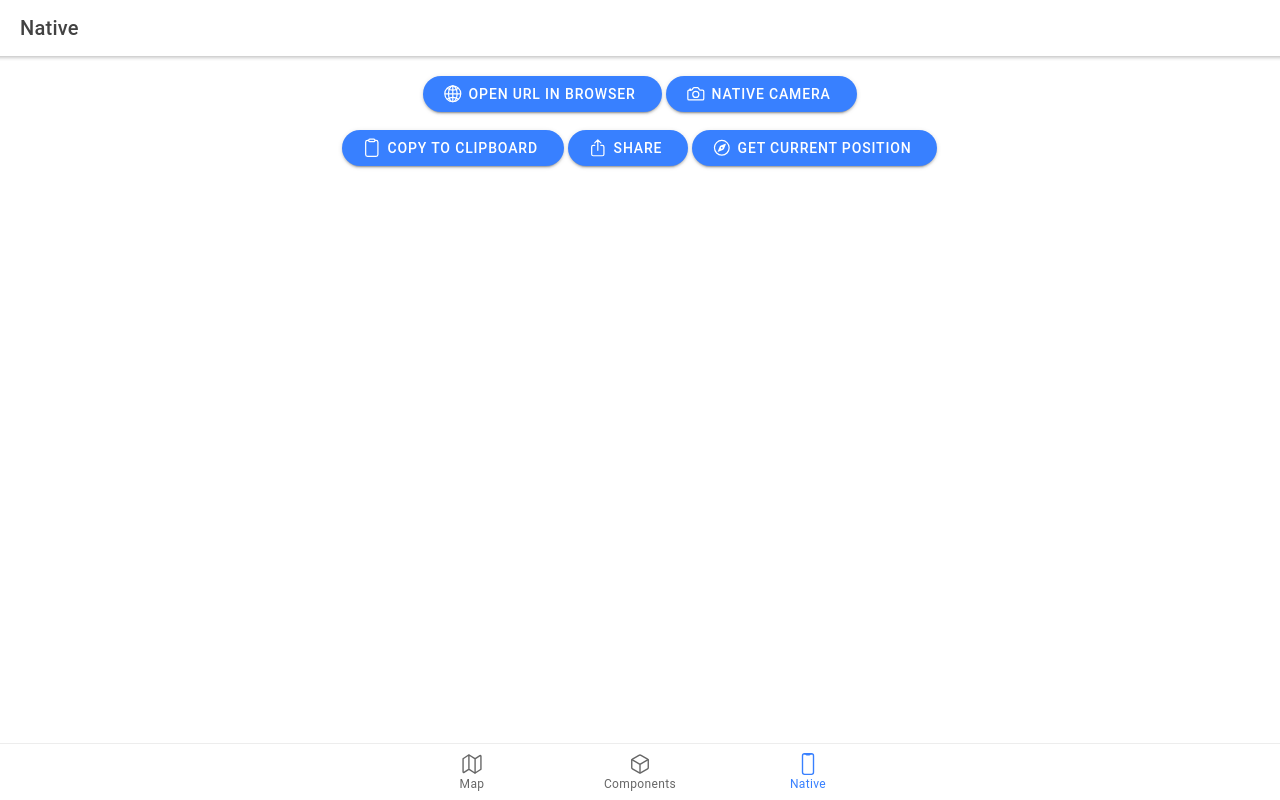
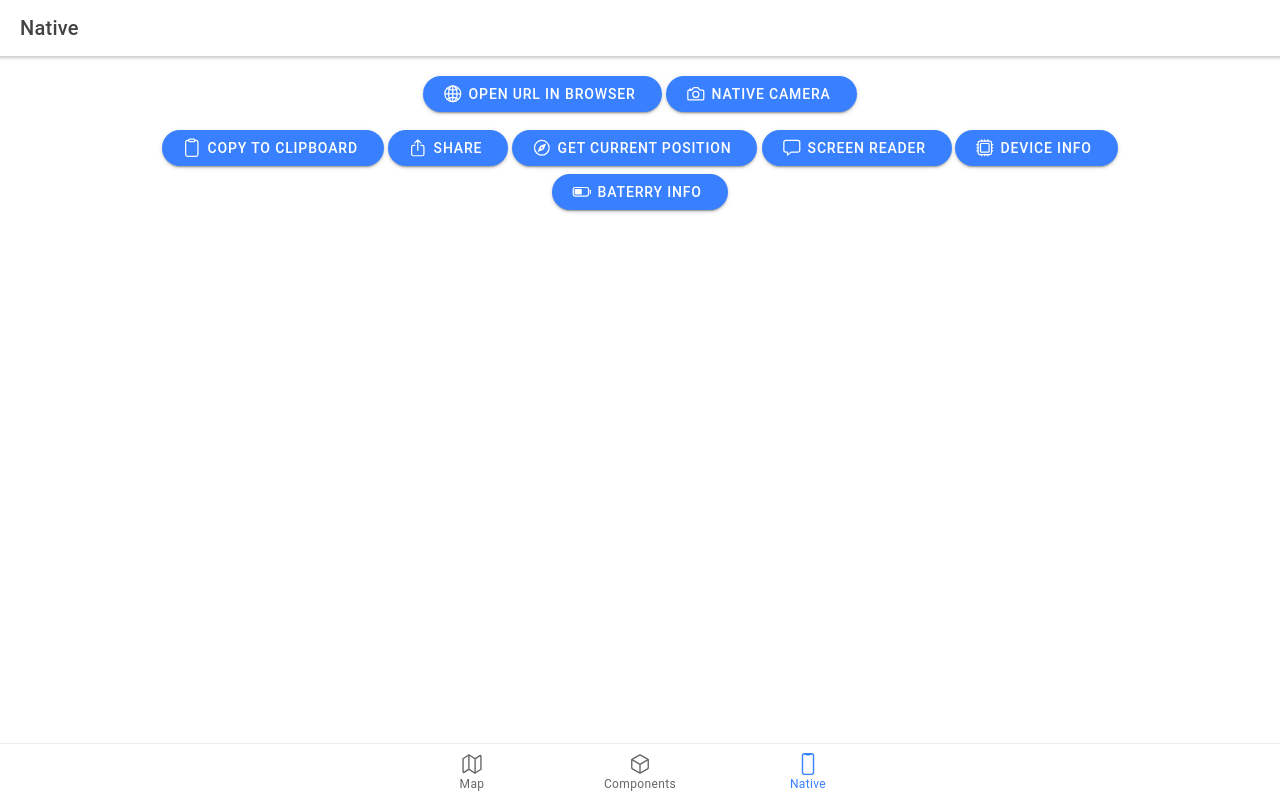
Before and after one commit to codesyntax/ionic-react-capacitor-demo, a React (Create React App) app: page /tab3 in a window 1280 px wide. Built offline with nearby package versions, Linux system fonts and the light colour scheme.

Commit message:
nativeDevice

```diff
--- a/package.json
+++ b/package.json
@@ -8,9 +8,11 @@
     "@capacitor/camera": "^1.2.4",
     "@capacitor/clipboard": "^1.0.7",
     "@capacitor/core": "3.4.0",
+    "@capacitor/device": "^1.1.2",
     "@capacitor/geolocation": "^1.3.1",
     "@capacitor/haptics": "1.1.4",
     "@capacitor/keyboard": "1.2.1",
+    "@capacitor/screen-reader": "^1.0.7",
     "@capacitor/share": "^1.1.1",
     "@capacitor/status-bar": "1.0.7",
     "@ionic/pwa-elements": "^3.1.1",
--- /dev/null
+++ b/src/native-components/NativeDevice.tsx
@@ -0,0 +1,56 @@
+import { IonButton, IonIcon, useIonAlert } from "@ionic/react";
+import { hardwareChipOutline, batteryHalfOutline } from "ionicons/icons";
+import { BatteryInfo, Device, DeviceInfo } from "@capacitor/device";
+import { useState } from "react";
+const NativeShare: React.FC = () => {
+  // const [deviceInfo, setDeviceInfo] = useState<DeviceInfo>();
+  // const [batteryInfo, setBatteryInfo] = useState<BatteryInfo>();
+  const [present] = useIonAlert();
+  const logDeviceInfo = async () => {
+    const info = await Device.getInfo();
+    // setDeviceInfo(info);
+    present({
+      header: "Device info",
+      message: JSON.stringify(info, null, 2),
+      buttons: [
+        "Utzi",
+        { text: "Ados", handler: (d) => console.log("ok pressed") },
+      ],
+      onDidDismiss: (e) => console.log("did dismiss"),
+    });
+    // console.log(info);
+  };
+
+  const logBatteryInfo = async () => {
+    const info = await Device.getBatteryInfo();
+    // setBatteryInfo(info);
+    console.log(info);
+    present({
+      header: "Battery info",
+      message: JSON.stringify(info, null, 2),
+      buttons: [
+        "Utzi",
+        { text: "Ados", handler: (d) => console.log("ok pressed") },
+      ],
+      onDidDismiss: (e) => console.log("did dismiss"),
+    });
+  };
+  return (
+    <>
+      <IonButton onClick={() => logDeviceInfo()} shape="round">
+        <IonIcon slot="start" icon={hardwareChipOutline} />
+        Device info
+      </IonButton>
+      <br />
+      {}
+      <IonButton onClick={() => logBatteryInfo()} shape="round">
+        <IonIcon slot="start" icon={batteryHalfOutline} />
+        Baterry info
+      </IonButton>
+      <br />
+      {/* {JSON.stringify(batteryInfo, null, 2) } */}
+    </>
+  );
+};
+
+export default NativeShare;
--- /dev/null
+++ b/src/native-components/NativeScreenReader.tsx
@@ -0,0 +1,19 @@
+import { IonButton, IonIcon } from "@ionic/react";
+import { chatboxOutline } from "ionicons/icons";
+import { ScreenReader } from "@capacitor/screen-reader";
+
+const NativeScreenReader: React.FC = () => {
+  const sayHello = async () => {
+    await ScreenReader.speak({ value: "Kaixo mundua!", language: "eu" });
+  };
+  return (
+    <>
+      <IonButton onClick={() => sayHello()} shape="round">
+        <IonIcon slot="start" icon={chatboxOutline} />
+        Screen Reader
+      </IonButton>
+    </>
+  );
+};
+
+export default NativeScreenReader;
--- a/src/pages/Tab3.tsx
+++ b/src/pages/Tab3.tsx
@@ -4,7 +4,10 @@ import NativeBrowserTab from '../native-components/NativeBrowserTab';
 import NativeCamera from '../native-components/NativeCamera';
 import NativeClipboard from '../native-components/NativeClipboard';
 import NativeGeolocation from '../native-components/NativeGeolocation';
+import NativeScreenReader from '../native-components/NativeScreenReader';
 import NativeShare from '../native-components/NativeShare';
+import NativeDevice from '../native-components/NativeDevice';
+
 import './Tab3.css';
 
 const Tab3: React.FC <RouteComponentProps>= () => {
@@ -26,6 +29,8 @@ const Tab3: React.FC <RouteComponentProps>= () => {
         <NativeClipboard />
         <NativeShare />
         <NativeGeolocation />
+        <NativeScreenReader />
+        <NativeDevice />
       </IonContent>
     </IonPage>
   );
```
Also changed, not shown: 1 other file (tests, documents, lock files or other folders).
